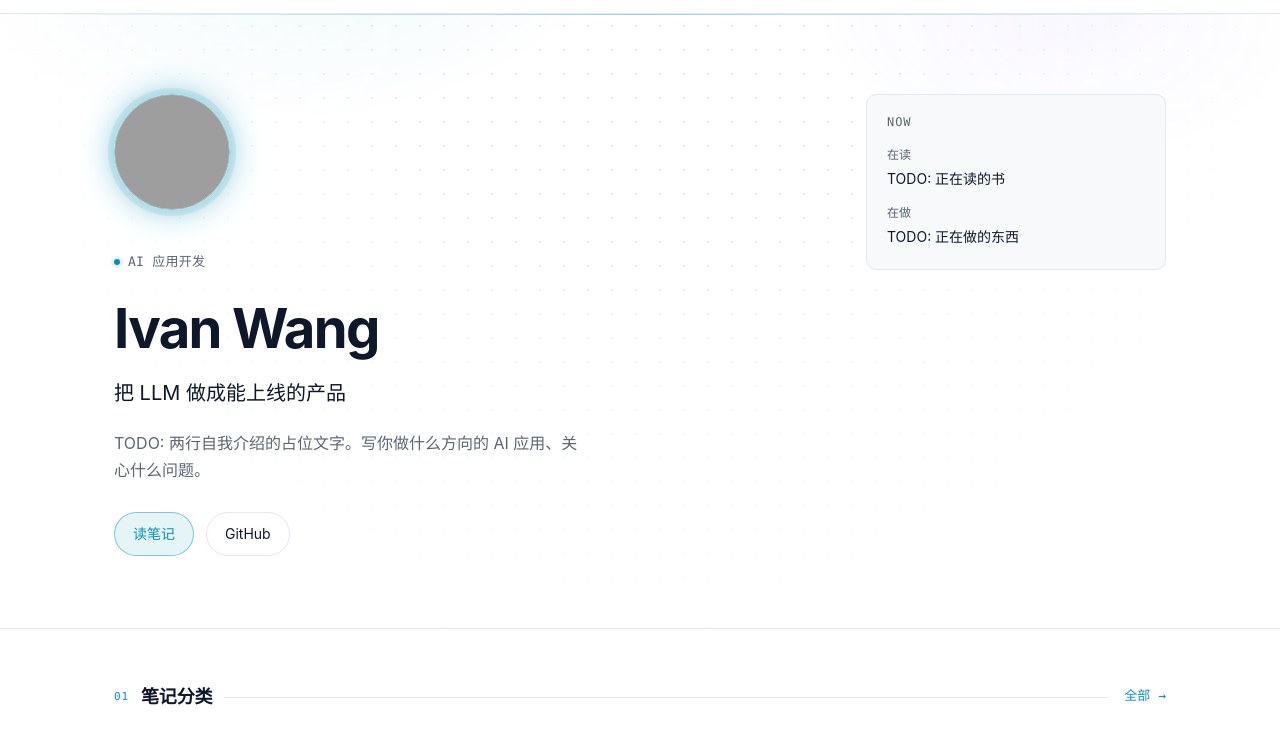
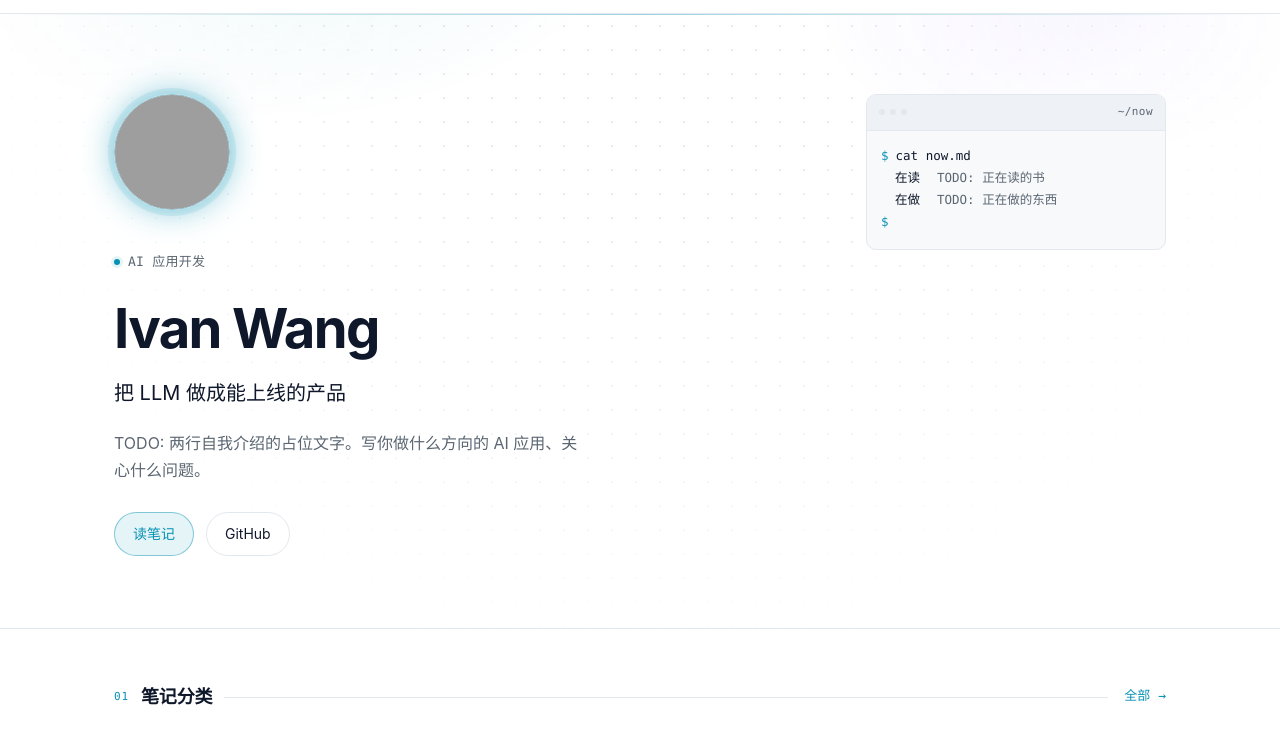
Before and after one commit to IvanWangCN/IvanWangCN.github.io, an Astro site: page / in a window 1280 px wide. Shown: the part 51-785 px from the top of the page. Built offline with nearby package versions, Linux system fonts and the light colour scheme; Astro itself is replaced by a stand-in of ours; grey boxes are pictures that could not be loaded.

Commit message:
style(hero): turn the now card into a terminal window

```diff
--- a/src/pages/index.astro
+++ b/src/pages/index.astro
@@ -31,18 +31,17 @@ const projects = site.projects.slice(0, 3);
           {site.github && <a class="btn" href={site.github} target="_blank" rel="noopener noreferrer">GitHub</a>}
         </div>
       </div>
-      <aside class="now">
-        <h2 class="mono">Now</h2>
-        <dl>
-          <div>
-            <dt>在读</dt>
-            <dd>{site.now.reading}</dd>
-          </div>
-          <div>
-            <dt>在做</dt>
-            <dd>{site.now.building}</dd>
-          </div>
-        </dl>
+      <aside class="term" aria-label="当前状态">
+        <div class="term-bar">
+          <span class="dots" aria-hidden="true"><span></span><span></span><span></span></span>
+          <span class="term-title">~/now</span>
+        </div>
+        <div class="term-body">
+          <p class="term-line"><span class="prompt">$</span>cat now.md</p>
+          <p class="term-out"><span class="k">在读</span>{site.now.reading}</p>
+          <p class="term-out"><span class="k">在做</span>{site.now.building}</p>
+          <p class="term-line"><span class="prompt">$</span><span class="cursor" aria-hidden="true"></span></p>
+        </div>
       </aside>
     </div>
   </section>
--- a/src/styles/global.css
+++ b/src/styles/global.css
@@ -361,32 +361,72 @@ time,
 .btn-primary:hover {
   box-shadow: 0 0 24px -8px var(--accent);
 }
-.now {
-  padding: 20px;
+/* NOW 卡片做成终端窗口 */
+.term {
   border: 1px solid var(--border);
   border-radius: var(--r);
   background: var(--surface);
+  overflow: hidden;
+  font-family: var(--font-mono);
+  font-size: 12.5px;
+  line-height: 1.7;
 }
-.now h2 {
-  margin: 0 0 14px;
-  font-size: 12px;
-  font-weight: 500;
-  letter-spacing: 0.08em;
-  text-transform: uppercase;
+.term-bar {
+  display: flex;
+  align-items: center;
+  gap: 8px;
+  padding: 8px 12px;
+  border-bottom: 1px solid var(--border);
+  background: var(--surface-2);
+}
+.term-bar .dots {
+  display: flex;
+  gap: 5px;
+}
+.term-bar .dots span {
+  width: 6px;
+  height: 6px;
+  border-radius: 50%;
+  background: var(--border);
+}
+.term-bar .term-title {
+  margin-left: auto;
+  font-size: 11px;
+  letter-spacing: 0.04em;
   color: var(--muted);
 }
-.now dl {
+.term-body {
+  display: grid;
+  gap: 1px;
+  padding: 14px 14px 16px;
+}
+.term-body p {
   margin: 0;
-  display: grid;
-  gap: 12px;
 }
-.now dt {
-  font-size: 12px;
+.term-line {
+  color: var(--text);
+}
+.term-line .prompt {
+  margin-right: 7px;
+  color: var(--accent);
+}
+.term-out {
+  padding-left: 14px;
   color: var(--muted);
 }
-.now dd {
-  margin: 2px 0 0;
-  font-size: 14px;
+.term-out .k {
+  display: inline-block;
+  min-width: 36px;
+  margin-right: 6px;
+  color: var(--text);
+}
+.cursor {
+  display: inline-block;
+  width: 7px;
+  height: 13px;
+  vertical-align: -2px;
+  background: var(--accent);
+  animation: blink 1.4s steps(2, start) infinite;
 }
 
 /* ---------- sections ---------- */
@@ -787,9 +827,7 @@ time,
     grid-template-columns: 1fr;
     gap: 32px;
   }
-  .now {
-    max-width: 100%;
-  }
+
 }
 @media (max-width: 640px) {
   .header-inner {
```
